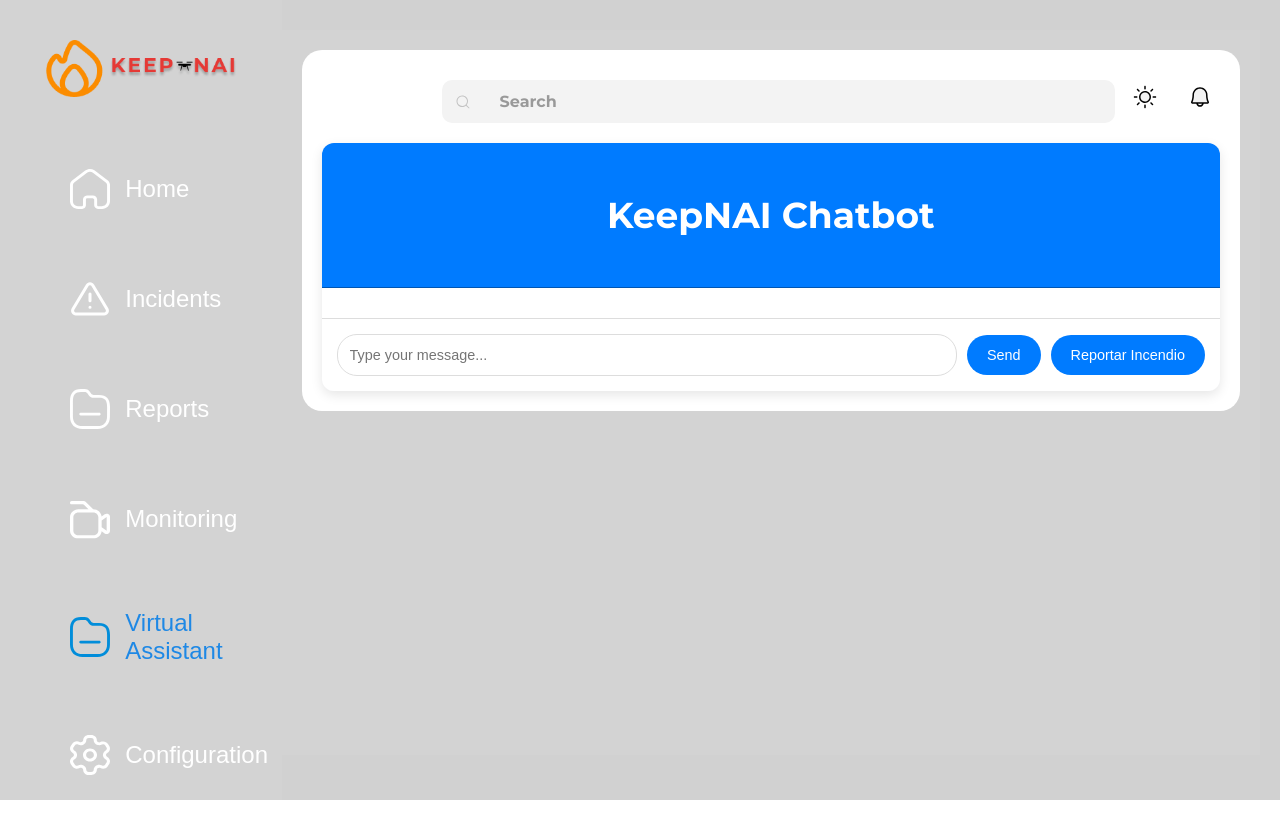
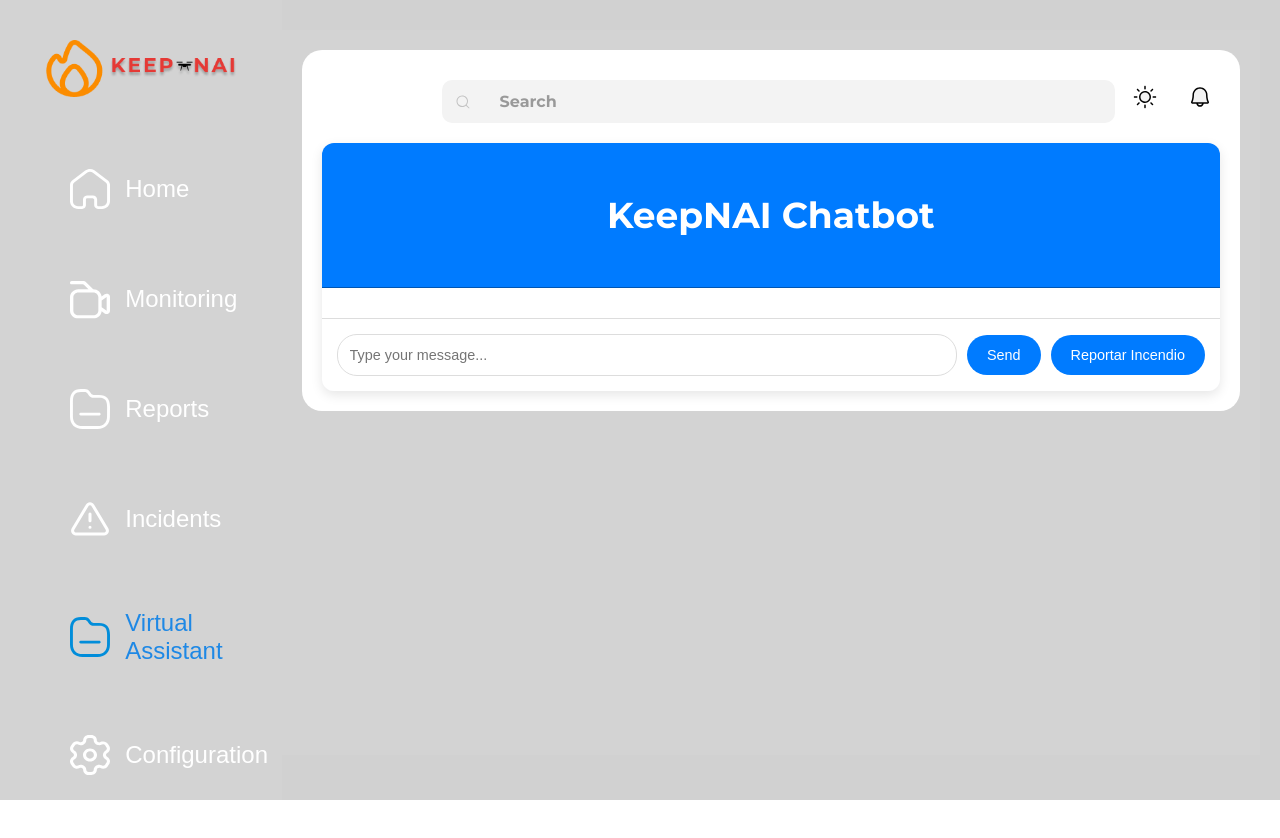
Before and after one commit to AzulRK22/KEEPNAI, a Next.js app in the folder frontend/: page /dashboard-chat-e in a window 1280 px wide. Shown: the top 838 px of the page. Built offline with nearby package versions, Linux system fonts and the light colour scheme.

Commit message:
organización sidebar

```diff
--- a/frontend/public/src/components/Sidebar.js
+++ b/frontend/public/src/components/Sidebar.js
@@ -30,11 +30,11 @@
         </li>
         <li>
           <button
-            className={`${styles.navItem} ${isActive('/dashboard-incidentes-e') ? styles.active : ''}`}
-            onClick={() => handleNavigation('/dashboard-incidentes-e')}
+            className={`${styles.navItem} ${isActive('/dashboard-monitoreo-e') ? styles.active : ''}`}
+            onClick={() => handleNavigation('/dashboard-monitoreo-e')}
           >
-            <img src="/icons/incidentes.svg" alt="Alert Icon" className={styles.icon} />
-            <span className={styles.navText}>Incidents</span>
+            <img src="/icons/monitoreo.svg" alt="Monitoring Icon" className={styles.icon} />
+            <span className={styles.navText}>Monitoring</span>
           </button>
         </li>
         <li>
@@ -48,11 +48,11 @@
         </li>
         <li>
           <button
-            className={`${styles.navItem} ${isActive('/dashboard-monitoreo-e') ? styles.active : ''}`}
-            onClick={() => handleNavigation('/dashboard-monitoreo-e')}
+            className={`${styles.navItem} ${isActive('/dashboard-incidentes-e') ? styles.active : ''}`}
+            onClick={() => handleNavigation('/dashboard-incidentes-e')}
           >
-            <img src="/icons/monitoreo.svg" alt="Monitoring Icon" className={styles.icon} />
-            <span className={styles.navText}>Monitoring</span>
+            <img src="/icons/incidentes.svg" alt="Alert Icon" className={styles.icon} />
+            <span className={styles.navText}>Incidents</span>
           </button>
         </li>
         <li>
```
